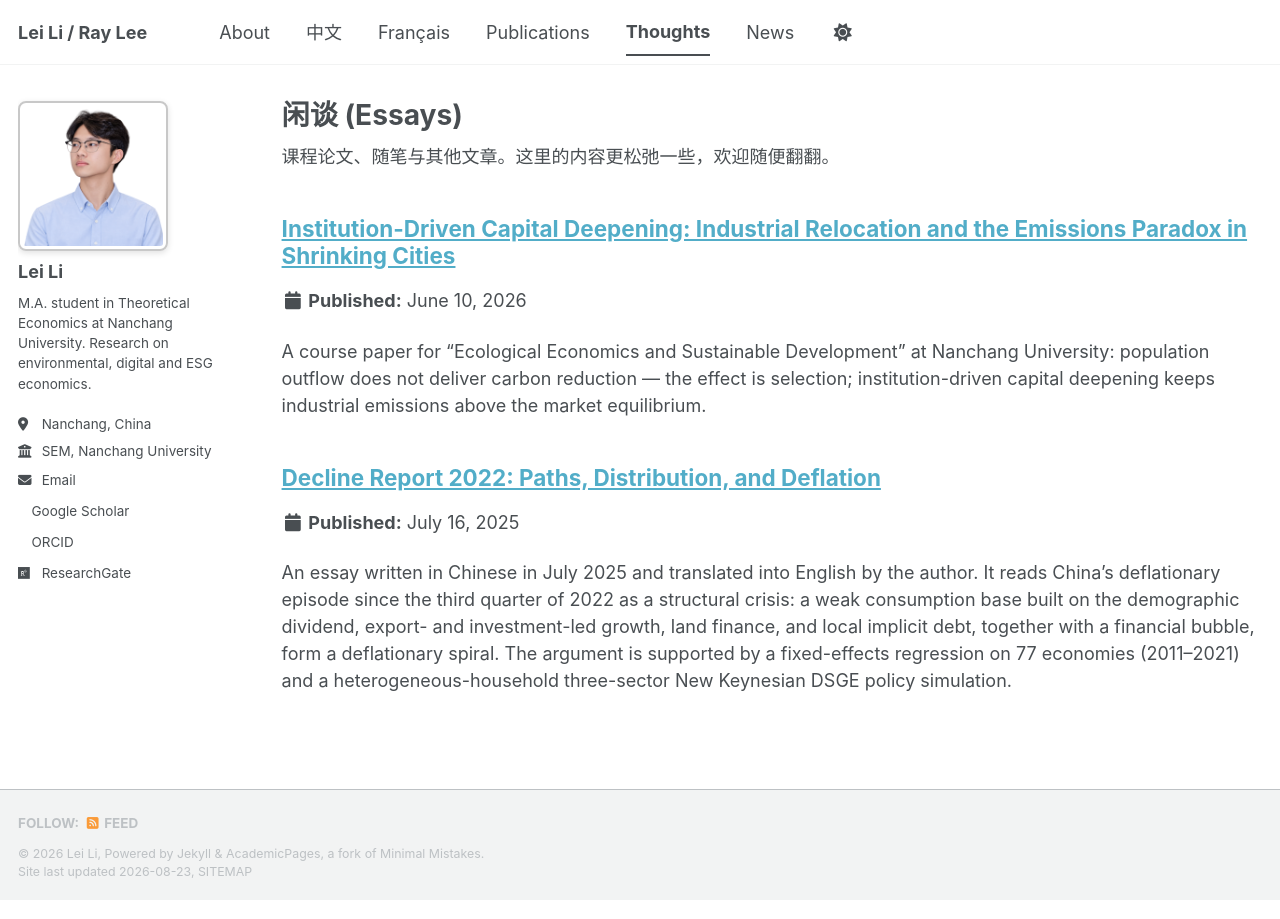
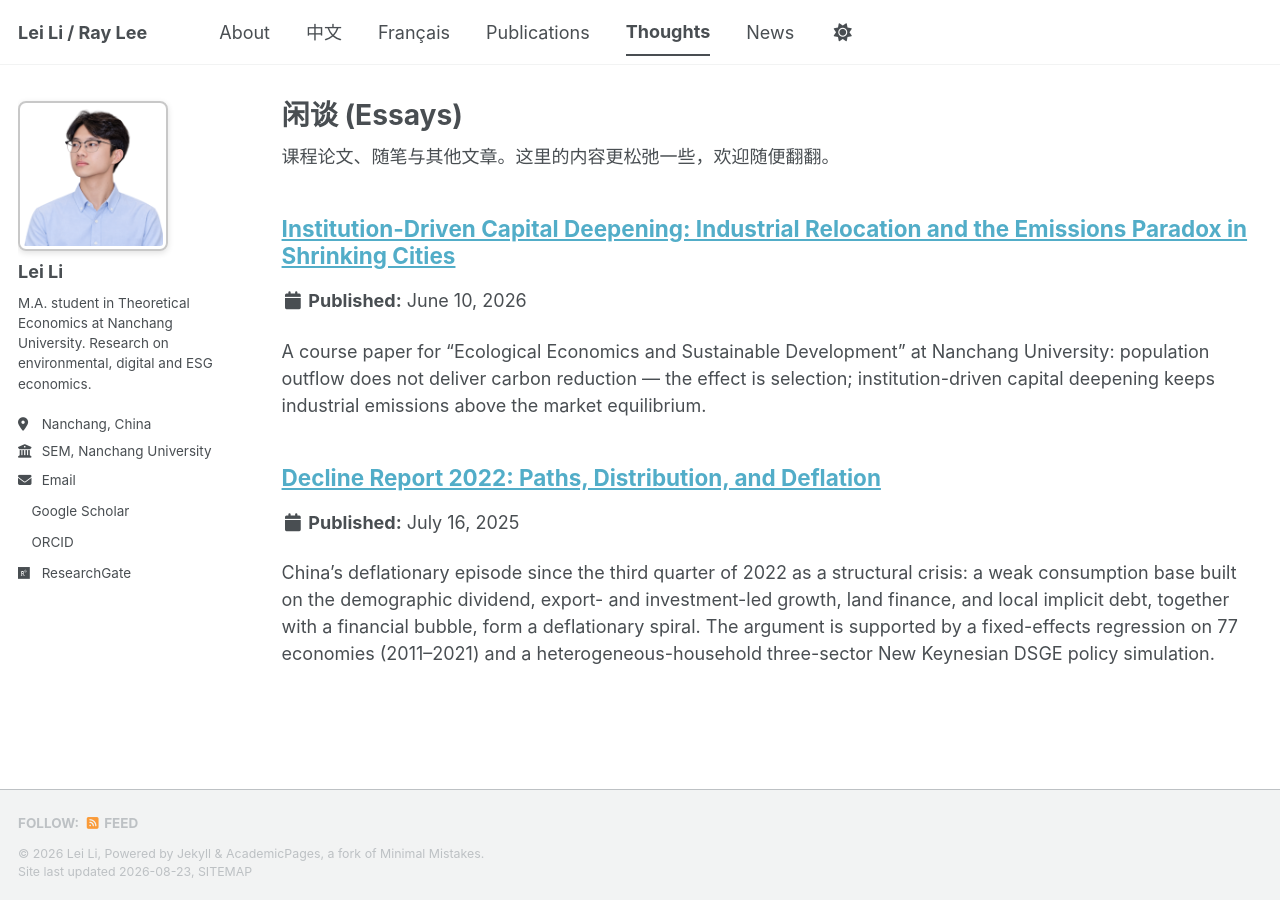
Before and after one commit to LeiLi-Econ/LeiLi-Econ.github.io, a Jekyll site: the page built from _pages/essays.html, in a window 1280 px wide. Built offline with Jekyll 4.4.1, drawn with Linux system fonts in a browser that asks for light colours; a style sheet for code colours, icons or effects is not loaded.

Commit message:
Update Decline Report 2022 entry excerpt

```diff
--- a/_essays/2025-decline-report-2022.md
+++ b/_essays/2025-decline-report-2022.md
@@ -2,7 +2,7 @@
 title: "Decline Report 2022: Paths, Distribution, and Deflation"
 collection: essays
 permalink: /essays/2025-decline-report-2022
-excerpt: "An essay written in Chinese in July 2025 and translated into English by the author. It reads China's deflationary episode since the third quarter of 2022 as a structural crisis: a weak consumption base built on the demographic dividend, export- and investment-led growth, land finance, and local implicit debt, together with a financial bubble, form a deflationary spiral. The argument is supported by a fixed-effects regression on 77 economies (2011–2021) and a heterogeneous-household three-sector New Keynesian DSGE policy simulation."
+excerpt: "China's deflationary episode since the third quarter of 2022 as a structural crisis: a weak consumption base built on the demographic dividend, export- and investment-led growth, land finance, and local implicit debt, together with a financial bubble, form a deflationary spiral. The argument is supported by a fixed-effects regression on 77 economies (2011–2021) and a heterogeneous-household three-sector New Keynesian DSGE policy simulation."
 date: 2025-07-16
 ---
 
```
